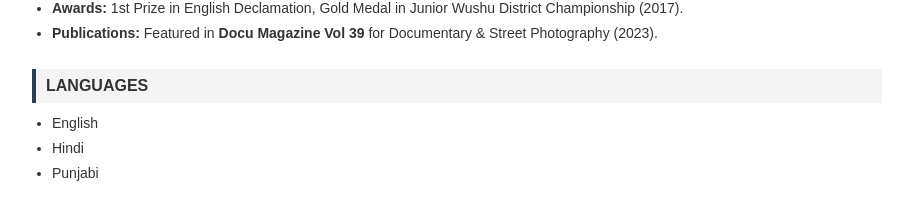
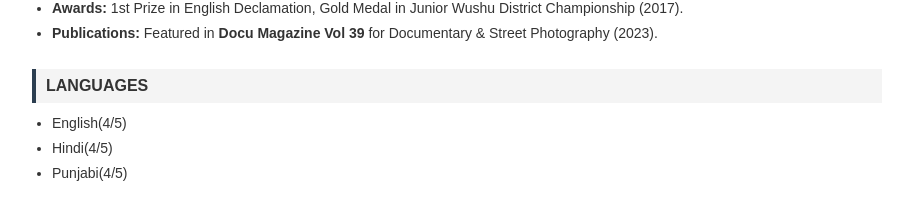
Before and after one commit to apaleblueman/apaleblueman.github.io, a Jekyll site: the page resume.html, which Jekyll copies as it is, in a window 1280 px wide. Shown: the part 1692-1889 px from the top of the page, without its empty margins (183-1097 px from the left). Built offline with Jekyll 4.4.1, drawn with Linux system fonts in a browser that asks for light colours.

Commit message:
ADD:Proficiency level to Langauges section to resume

```diff
--- a/resume.html
+++ b/resume.html
@@ -143,9 +143,9 @@
     <section>
         <h2>Languages</h2>
         <ul>
-            <li>English</li>
-            <li>Hindi</li>
-            <li>Punjabi</li>
+            <li>English(4/5)</li>
+            <li>Hindi(4/5)</li>
+            <li>Punjabi(4/5)</li>
         </ul>
     </section>
 
```
